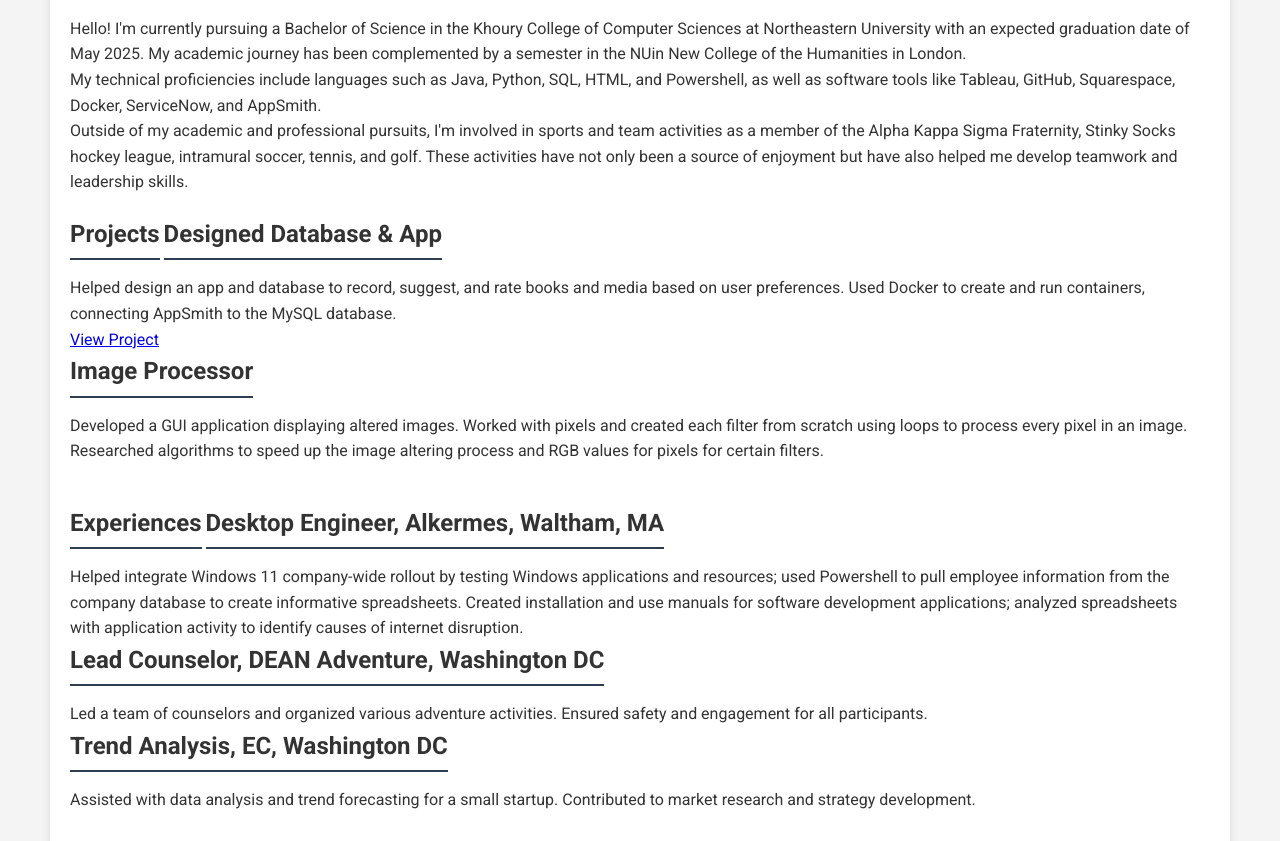
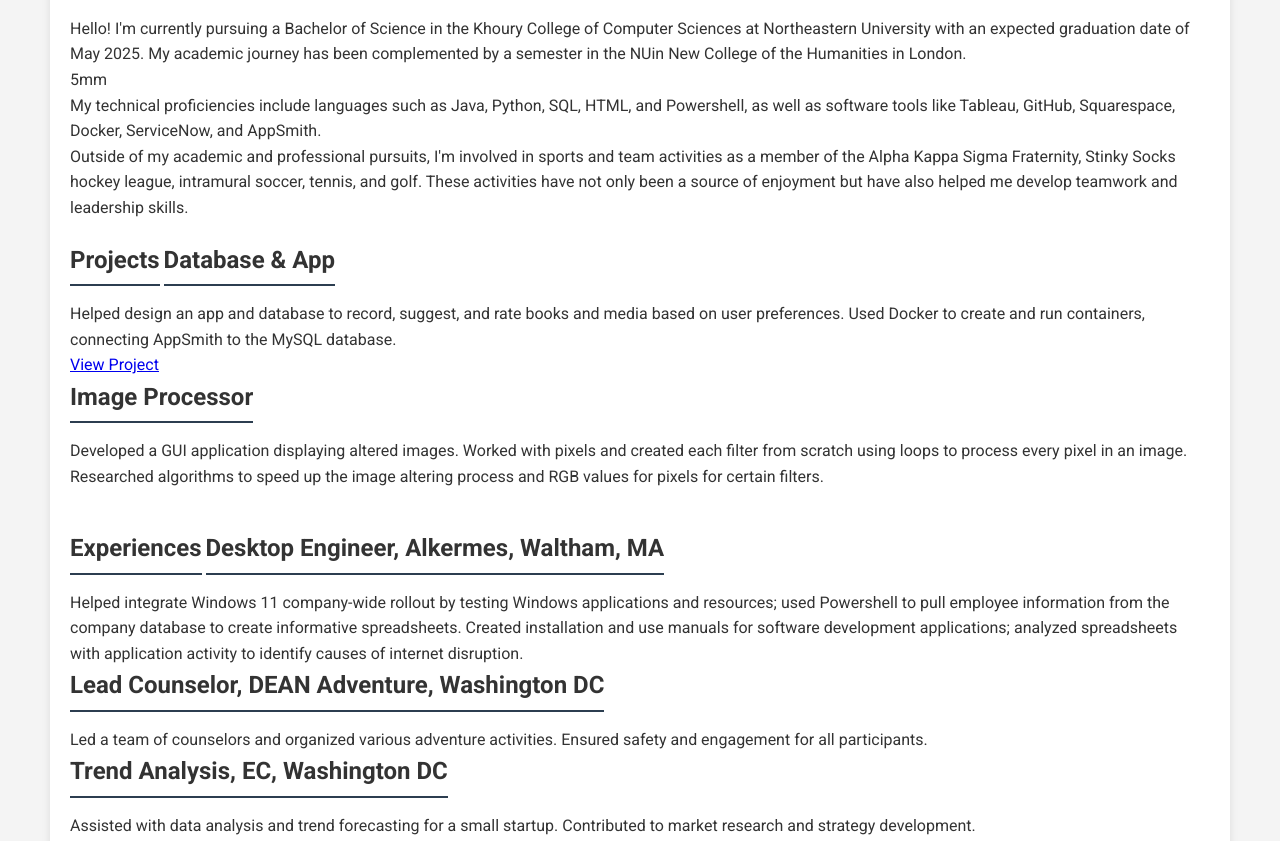
Before and after one commit to rotondojs/rotondojs.github.io, a plain HTML site: page index.html in a window 1280 px wide. Shown: the part 221-1062 px from the top of the page. Drawn offline with Linux system fonts and the light colour scheme.

Commit message:
Update index.html

```diff
--- a/index.html
+++ b/index.html
@@ -132,12 +132,13 @@
         <h1>About Me</h1>
         <img src="your-image-url.jpg" alt="John Rotondo">
         <p>Hello! I'm currently pursuing a Bachelor of Science in the Khoury College of Computer Sciences at Northeastern University with an expected graduation date of May 2025. My academic journey has been complemented by a semester in the NUin New College of the Humanities in London.</p>
+        <vspace>5mm</vspace>
         <p>My technical proficiencies include languages such as Java, Python, SQL, HTML, and Powershell, as well as software tools like Tableau, GitHub, Squarespace, Docker, ServiceNow, and AppSmith.</p>
         <p>Outside of my academic and professional pursuits, I'm involved in sports and team activities as a member of the Alpha Kappa Sigma Fraternity, Stinky Socks hockey league, intramural soccer, tennis, and golf. These activities have not only been a source of enjoyment but have also helped me develop teamwork and leadership skills.</p>
         <section id="projects">
             <h2>Projects</h2>
             <subsection>
-                <h2>Designed Database & App</h2>
+                <h2>Database & App</h2>
                 <p>Helped design an app and database to record, suggest, and rate books and media based on user preferences. Used Docker to create and run containers, connecting AppSmith to the MySQL database.</p>
                 <p><a href="https://github.com/rotondojs/S24--Marks-Minions" target="_blank">View Project</a></p>
             </subsection>
```
